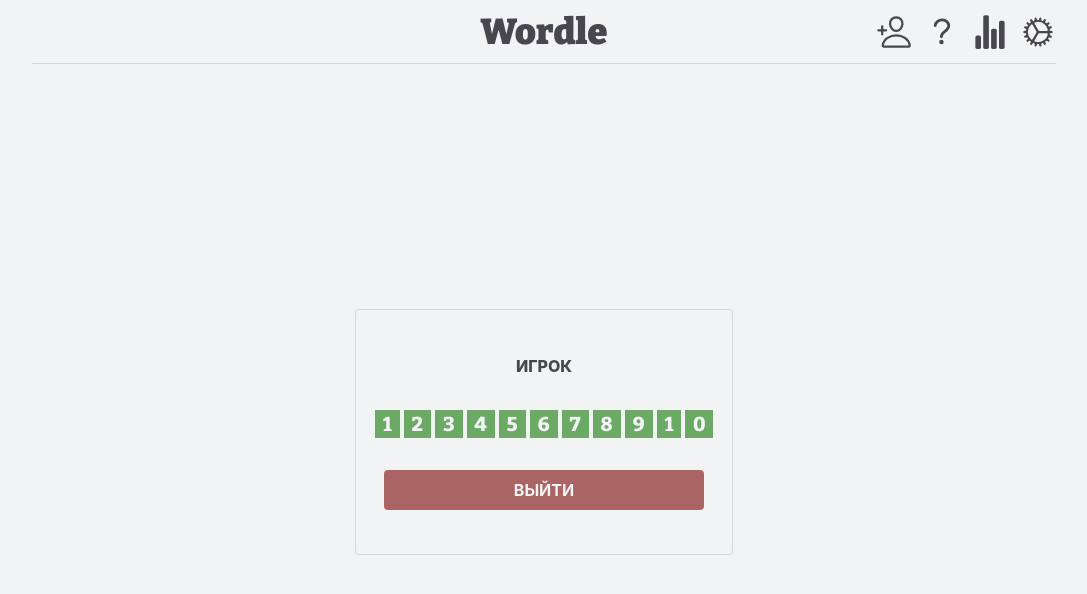
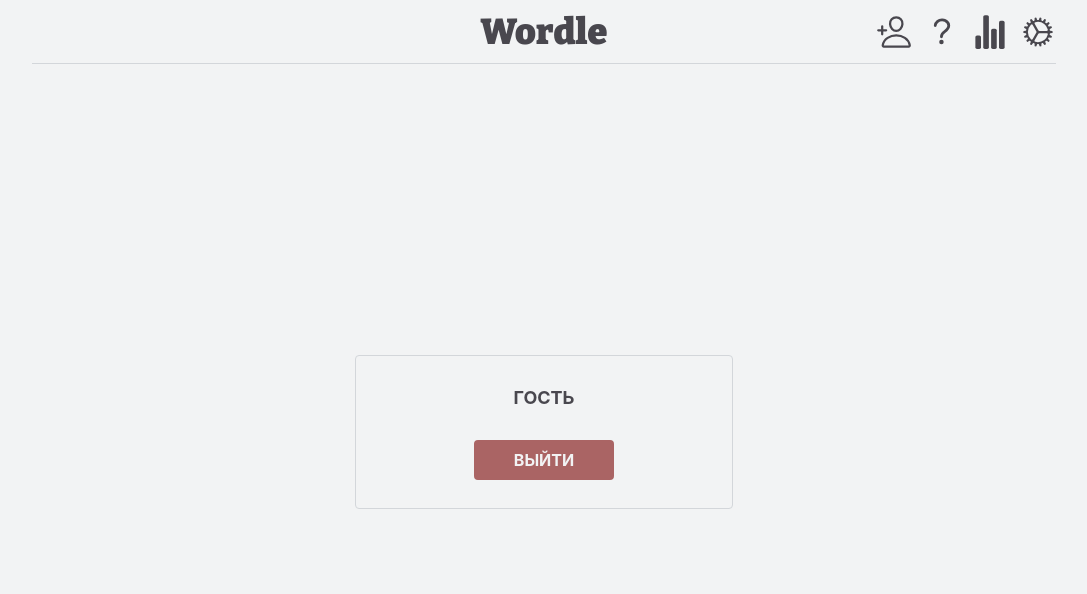
Before and after one commit to DenisShamanskiy/react-demo-wordle, a React (Create React App) app: page /user in a window 1280 px wide. Shown: the top 594 px of the page, without its empty margins (96-1183 px from the left). Built offline with nearby package versions, Linux system fonts and the light colour scheme.

Commit message:
Небольшие правки верстки

```diff
--- a/src/components/micro-components/Button/Button.tsx
+++ b/src/components/micro-components/Button/Button.tsx
@@ -35,6 +35,7 @@
       )} w-full h-9 sm:h-10 rounded border-2 block text-center text-sm sm:text-base font-bold uppercase text-wordleWhite select-none transition duration-300 ${
         addPropClass ? addPropClass : ''
       }`}
+      onPointerDown={(e) => console.log(e)}
       onClick={onClick}
       disabled={disabled}
       style={style}
--- a/src/components/micro-components/Section.tsx
+++ b/src/components/micro-components/Main.tsx
@@ -1,22 +1,22 @@
 import { useAppSelector } from 'utils/hook'
 
-type SectionProps = {
+type MainProps = {
   children?: JSX.Element
   style?: string | string[]
 }
 
-const Section = ({ children, style }: SectionProps) => {
+const Main = ({ children, style }: MainProps) => {
   const darkMode = useAppSelector((state) => state.settings.darkMode)
 
   return (
-    <section
+    <main
       className={`${
         darkMode ? 'border-wordleTone4Dark' : 'border-wordleTone4'
       } m-auto p-5 sm:p-7 border rounded select-none ${style}`}
     >
       {children}
-    </section>
+    </main>
   )
 }
 
-export default Section
+export default Main
--- a/src/pages/Auth.tsx
+++ b/src/pages/Auth.tsx
@@ -2,7 +2,7 @@
 import { FormEvent, useState } from 'react'
 import { /* setStats,*/ setUser } from 'store/userSlice'
 import { useAppDispatch, useAppSelector } from 'utils/hook'
-import Section from 'components/micro-components/Section'
+import Section from 'components/micro-components/Main'
 import Heading2 from 'components/micro-components/Heading2'
 import { useNavigate } from 'react-router-dom'
 
@@ -19,12 +19,13 @@
   const [username, setUsername] = useState<string>('')
   const [password, setPassword] = useState<string>('')
   const [errorMessage, setErrorMessage] = useState<string>('')
+  const [isLoading, setIsLoading] = useState<boolean>(false)
 
   async function handleLogin(e: FormEvent<HTMLFormElement>) {
     e.preventDefault()
+    setIsLoading(true)
     setErrorMessage('')
     const response = await login(username, password)
-    console.log(response)
     if (response.status === 200) {
       console.log(response.status)
       goHome()
@@ -36,16 +37,17 @@
     if (response.status === 400) {
       setErrorMessage(response.data.message)
     }
-
+    setIsLoading(false)
     // dispatch(setUser({ id: response.data.user.id, username: response.data.user.username }))
     // dispatch(setStats({ stats: response.data.user.stats }))
   }
 
   async function handleRegistration(e: FormEvent<HTMLFormElement>) {
     e.preventDefault()
+    setIsLoading(true)
     const { user } = await registration(username, password, stats)
     console.log(user)
-
+    setIsLoading(false)
     dispatch(setUser({ id: user.id, username: user.username }))
     // dispatch(setStats({ stats: user.stats }))
   }
@@ -126,7 +128,7 @@
               typeFormLogin ? 'bg-wordleGreen' : 'bg-wordleBlue'
             } min-w-[120px] h-9 mt-9 mx-auto px-3 text-wordleWhite rounded block text-center text-sm sm:text-base font-bold uppercase`}
           >
-            {typeFormLogin ? 'войти' : 'создать аккаунт'}
+            {isLoading ? 'загрузка...' : typeFormLogin ? 'войти' : 'создать аккаунт'}
           </button>
         </form>
       </>
--- a/src/pages/Rules.tsx
+++ b/src/pages/Rules.tsx
@@ -1,7 +1,7 @@
 import ExampleWord from 'components/micro-components/ExampleWord'
 import Heading2 from 'components/micro-components/Heading2'
 import Paragraph from 'components/micro-components/Paragraph'
-import Section from 'components/micro-components/Section'
+import Section from 'components/micro-components/Main'
 import { exampleRules, WORDS } from 'utils/constants'
 import { numWord } from 'utils/formate'
 import { useAppSelector } from 'utils/hook'
--- a/src/pages/Settings.tsx
+++ b/src/pages/Settings.tsx
@@ -3,7 +3,7 @@
 import { useAppDispatch, useAppSelector } from 'utils/hook'
 import { openModal } from 'store/modalSlice'
 import Button from 'components/micro-components/Button/Button'
-import Section from 'components/micro-components/Section'
+import Main from 'components/micro-components/Main'
 import Heading2 from 'components/micro-components/Heading2'
 import SettingsRow from 'components/micro-components/SettingsRow'
 import { toggleHardMode, toggleTheme } from 'store/settingsSlice'
@@ -38,8 +38,8 @@
   }
 
   return (
-    <Section style={'w-11/12 max-w-xl'}>
-      <>
+    <Main style={'w-11/12 max-w-xl'}>
+      <section>
         <Heading2>Настройки</Heading2>
         <div className='my-8 sm:my-10 flex flex-col justify-center items-center'>
           <div className='w-48 sm:w-52 pb-8 sm:pb-10 grid grid-rows-2 gap-y-2 sm:gap-y-3'>
@@ -81,8 +81,8 @@
           </SettingsRow>
         </div>
         <p className='text-xs sm:text-sm text-[#787c7e]'>© 2022 Денис Шаманский</p>
-      </>
-    </Section>
+      </section>
+    </Main>
   )
 }
 
--- a/src/pages/Statistics.tsx
+++ b/src/pages/Statistics.tsx
@@ -1,6 +1,6 @@
 import CountStats from 'components/micro-components/CountStats'
 import { useAppSelector } from 'utils/hook'
-import Section from 'components/micro-components/Section'
+import Main from 'components/micro-components/Main'
 import Heading2 from 'components/micro-components/Heading2'
 import StatisticsNotAuth from './StatisticsNotAuth'
 
@@ -10,10 +10,9 @@
   const isLoggedIn = useAppSelector((state) => state.user.isLoggedIn)
 
   return (
-    <Section style={'w-11/12 max-w-lg'}>
-      <>
+    <Main style={'w-11/12 max-w-lg'}>
+      <section>
         <Heading2>Статистика</Heading2>
-
         {isLoggedIn ? (
           <>
             <div className='my-6 sm:my-8 grid grid-cols-3 gap-1'>
@@ -74,8 +73,8 @@
         ) : (
           <StatisticsNotAuth />
         )}
-      </>
-    </Section>
+      </section>
+    </Main>
   )
 }
 
--- a/src/pages/User.tsx
+++ b/src/pages/User.tsx
@@ -1,59 +1,37 @@
 import Button from 'components/micro-components/Button/Button'
-// import { logout } from 'store/persistSlice'
 import { useAppDispatch, useAppSelector } from 'utils/hook'
-import { openModal } from 'store/modalSlice'
-import Section from 'components/micro-components/Section'
+import Main from 'components/micro-components/Main'
 import { useNavigate } from 'react-router-dom'
-// import Heading2 from 'components/micro-components/Heading2'
+import { logout } from 'store/userSlice'
+import Heading2 from 'components/micro-components/Heading2'
 
 const User = () => {
   const navigate = useNavigate()
   const goAuth = () => navigate('/auth', { replace: true })
   const dispatch = useAppDispatch()
-  const { window, title } = useAppSelector((state) => state.modal)
-  const darkMode = useAppSelector((state) => state.settings.darkMode)
+  const username = useAppSelector((state) => state.user.username)
 
   const handleLogout = () => {
-    dispatch(openModal({ open: false, window: window, title: title }))
-    // setTimeout(() => {
-    //   dispatch(logout())
-    // }, 500)
+    setTimeout(() => {
+      dispatch(logout())
+    }, 500)
     goAuth()
   }
 
   return (
-    <Section>
-      <section className='w-80 select-none'>
-        <h2
-          className={`${
-            darkMode ? 'text-wordleWhite' : 'text-wordleQuartz'
-          } py-4 text-base font-extrabold text-center uppercase`}
-        >
-          Игрок
-        </h2>
-        <ul className='py-4 flex justify-center items-center'>
-          {'12345678910'.split('').map((letter, index) => {
-            // {[...name].map((letter, index) => {
-            return (
-              <li
-                className={`w-7 h-7 p-2 mr-1 last-of-type:mr-0 inline-flex justify-center items-center font-['Bitter'] text-xl font-extrabold text-wordleWhite uppercase ${
-                  darkMode ? 'bg-wordleGreenDark' : 'bg-wordleGreen'
-                }`}
-                key={index}
-              >
-                {letter}
-              </li>
-            )
-          })}
-        </ul>
-        <Button
-          text={'выйти'}
-          color={'red'}
-          onClick={() => handleLogout()}
-          style={{ margin: '16px auto' }}
-        />
+    <Main>
+      <section>
+        <Heading2>{username}</Heading2>
+        <div className='w-72 sm:w-80 mt-5 sm:mt-7 flex justify-center'>
+          <Button
+            text={'выйти'}
+            color={'red'}
+            style={{ width: '140px' }}
+            onClick={() => handleLogout()}
+          />
+        </div>
       </section>
-    </Section>
+    </Main>
   )
 }
 
--- a/src/store/userSlice.ts
+++ b/src/store/userSlice.ts
@@ -1,14 +1,14 @@
 import { createSlice } from '@reduxjs/toolkit'
 
 type UserState = {
-  id: string
+  id: string | null
     username: string
     isLoggedIn: boolean
 
 }
 
 const initialState: UserState = {
-    id: '',
+    id: null,
     username: 'Гость',
     isLoggedIn: false,
 }
@@ -81,50 +81,12 @@
     //   state.stats.bar = action.payload.stats.bar
     //   localStorage.setItem('persist', JSON.stringify(state))
     // },
-    // logout(state) {
-    //   state.user.isLoggedIn = false
-    //   state.user.username = 'Гость'
-    //   state.user.id = ''
-    //   state.stats = {
-    //     ...state.stats,
-    //     win: 0,
-    //     loss: 0,
-    //     surrender: 0,
-    //     bar: [
-    //       {
-    //         name: 1,
-    //         percent: '0%',
-    //         count: 0,
-    //       },
-    //       {
-    //         name: 2,
-    //         percent: '0%',
-    //         count: 0,
-    //       },
-    //       {
-    //         name: 3,
-    //         percent: '0%',
-    //         count: 0,
-    //       },
-    //       {
-    //         name: 4,
-    //         percent: '0%',
-    //         count: 0,
-    //       },
-    //       {
-    //         name: 5,
-    //         percent: '0%',
-    //         count: 0,
-    //       },
-    //       {
-    //         name: 6,
-    //         percent: '0%',
-    //         count: 0,
-    //       },
-    //     ],
-    //   }
-    //   localStorage.setItem('persist', JSON.stringify(state))
-    // },
+    logout(state) {
+      state.isLoggedIn = false
+      state.username = 'Гость'
+      state.id = null
+      localStorage.setItem('user', JSON.stringify(state))
+    },
   },
 })
 
@@ -132,7 +94,7 @@
   getLocalUserData,
   setUser,
   // setStats,
-  // logout,
+  logout,
 } = userSlice.actions
 
 export default userSlice.reducer
```
